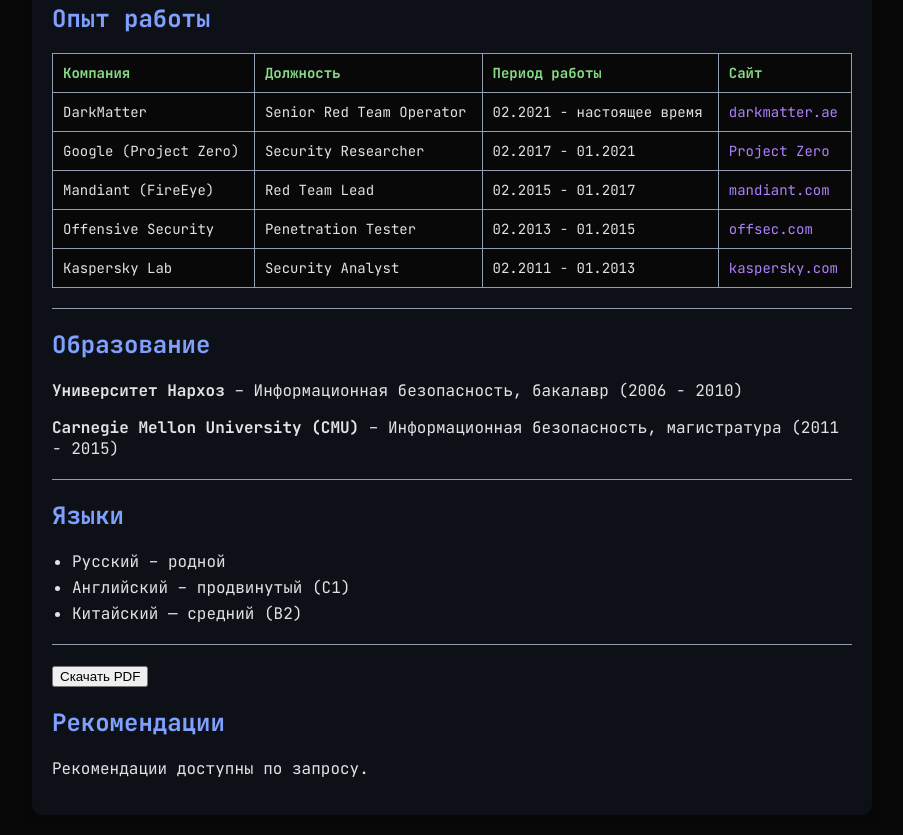
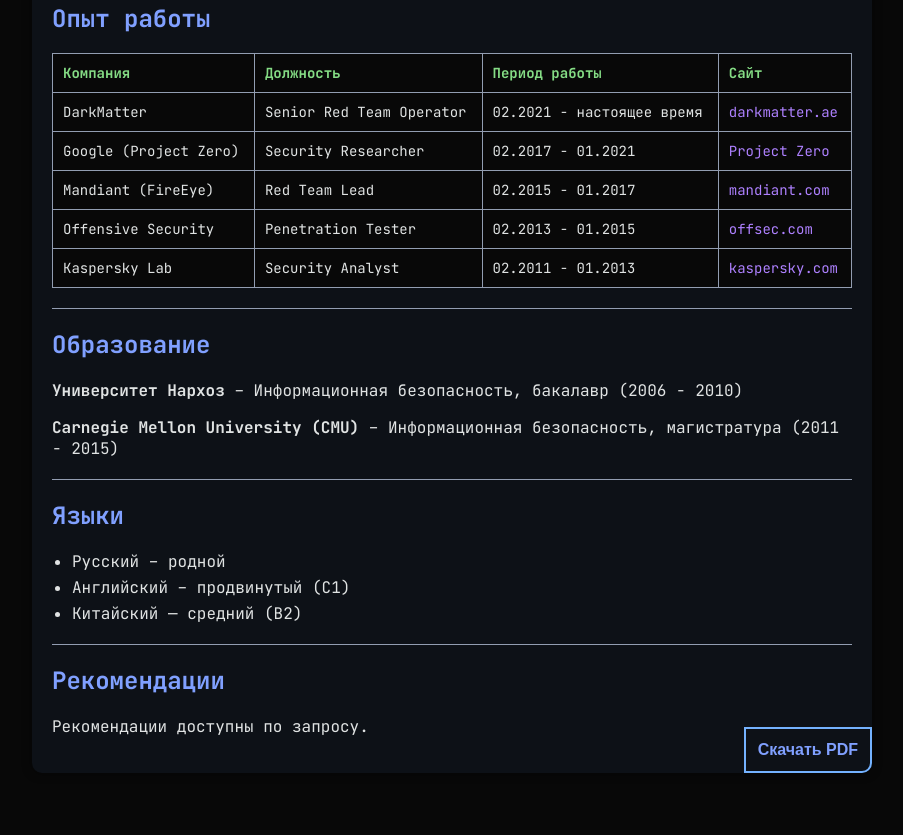
Before and after one commit to solalek/solalek.github.io, a plain HTML site: page index.html in a window 1280 px wide. Shown: the part 1388-2223 px from the top of the page, without its empty margins (188-1091 px from the left). After the commit the page ends 2181 px from the top, so only its background shows below. Drawn offline with Linux system fonts and the light colour scheme.

Commit message:
feat: move pdf-download-button to the right-bottom corner, fix: changed cv.pdf

```diff
--- a/index.html
+++ b/index.html
@@ -126,13 +126,14 @@
     </div>
 
     <div>
+        <h2>Рекомендации</h2>
+        <p>Рекомендации доступны по запросу.</p>
+    </div>
+
+    <div class="download-resume">
         <a href="cv.pdf" download>
             <button>Скачать PDF</button>
         </a>
-    </div>
-    <div>
-        <h2>Рекомендации</h2>
-        <p>Рекомендации доступны по запросу.</p>
     </div>
 </div>
 
--- a/styles.css
+++ b/styles.css
@@ -1,9 +1,9 @@
 /* Подключение шрифта */
-@import url('https://fonts.googleapis.com/css2?family=JetBrains+Mono:wght@400;700&display=swap');
+@import url("https://fonts.googleapis.com/css2?family=JetBrains+Mono:wght@400;700&display=swap");
 
 /* Основные стили */
 body {
-    font-family: 'JetBrains Mono', monospace;
+  font-family: "JetBrains Mono", monospace;
   background-color: #080808;
   color: #e0e3e3;
   margin: 20px;
@@ -18,6 +18,7 @@
   padding: 20px;
   border-radius: 10px;
   box-shadow: 0 0 10px rgba(0, 0, 0, 0.5);
+  position: relative;
 }
 
 /* Заголовок */
@@ -30,7 +31,8 @@
   border: 3px solid #74b2ff;
 }
 
-h1, h2 {
+h1,
+h2 {
   color: #80a0ff;
   font-weight: 700;
 }
@@ -52,7 +54,8 @@
   padding-left: 40px;
 }
 
-ul li, ol li {
+ul li,
+ol li {
   margin-bottom: 5px;
 }
 
@@ -64,11 +67,14 @@
   background: #080808;
 }
 
-table, th, td {
+table,
+th,
+td {
   border: 1px solid #929db1;
 }
 
-th, td {
+th,
+td {
   padding: 10px;
   text-align: left;
   font-size: 14px;
@@ -90,3 +96,21 @@
   text-decoration: underline;
   color: #c678dd;
 }
+
+/* Кнопки */
+button {
+  font-size: 16px;
+  font-weight: 700;
+  padding: 12px;
+  background: #0d1117;
+  color: #80a0ff;
+  border: 2px solid #74b2ff;
+  border-radius: 0 0 10px 0;
+  position: absolute;
+  bottom: 0;
+  right: 0;
+}
+
+button:hover {
+  text-decoration: underline;
+}
```
Lines whose indentation alone changed are shown as unchanged.
